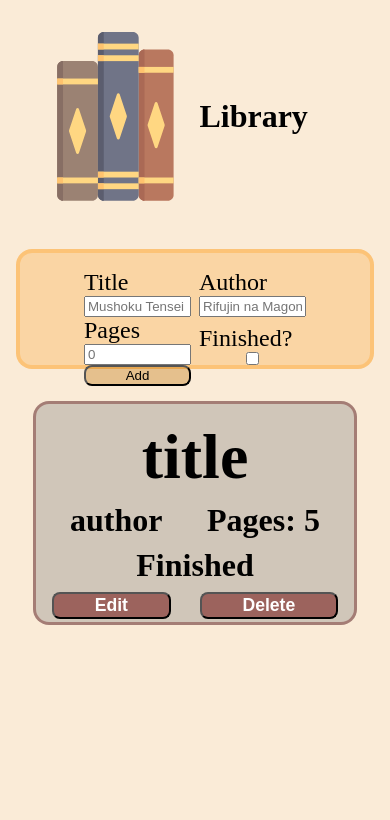
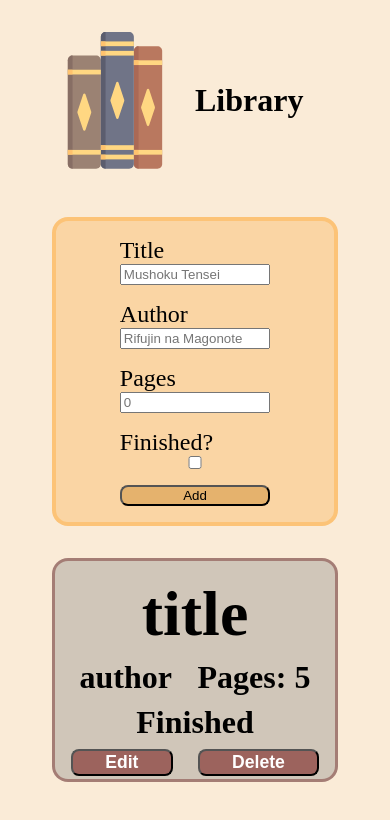
Before and after one commit to Saker07/library, a plain HTML site: page index.html in a window 390 px wide. Drawn offline with Linux system fonts and the light colour scheme.

Commit message:
Make form container more responsive

```diff
--- a/style.css
+++ b/style.css
@@ -1,5 +1,6 @@
 *, *::before, *::after {
     margin:0;
+    box-sizing: border-box;
 }
 
 body {
@@ -33,8 +34,9 @@ form{
     font-size: 1.5rem;
     display: grid;
     grid-template-columns: repeat(auto-fit, minmax(6rem, 1fr));
+    row-gap: 1rem;
     max-width: min(30rem, 80%);
-    min-height: 5rem;
+    flex-basis: 5rem;
     background-color: rgba(250, 199, 131, 0.6);
     padding: 1rem 4rem;
     border-radius: 1rem;
```
